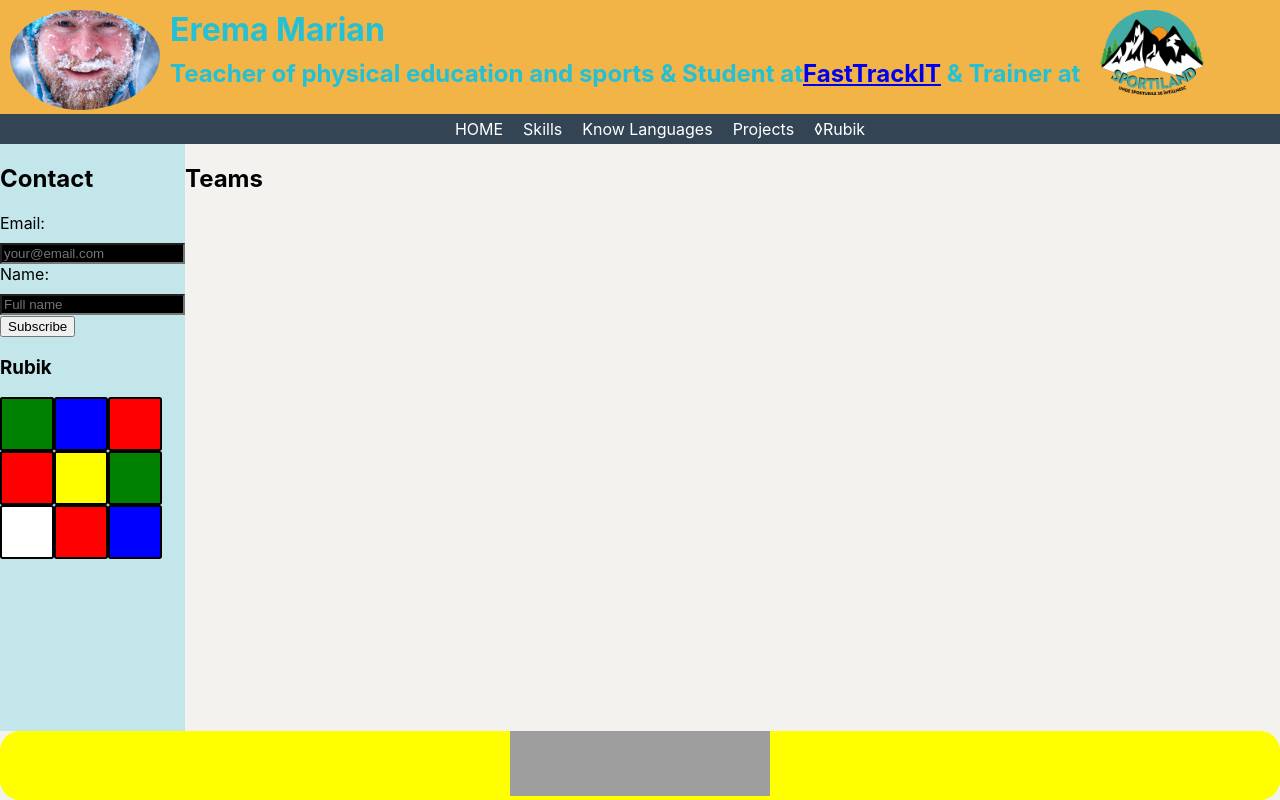
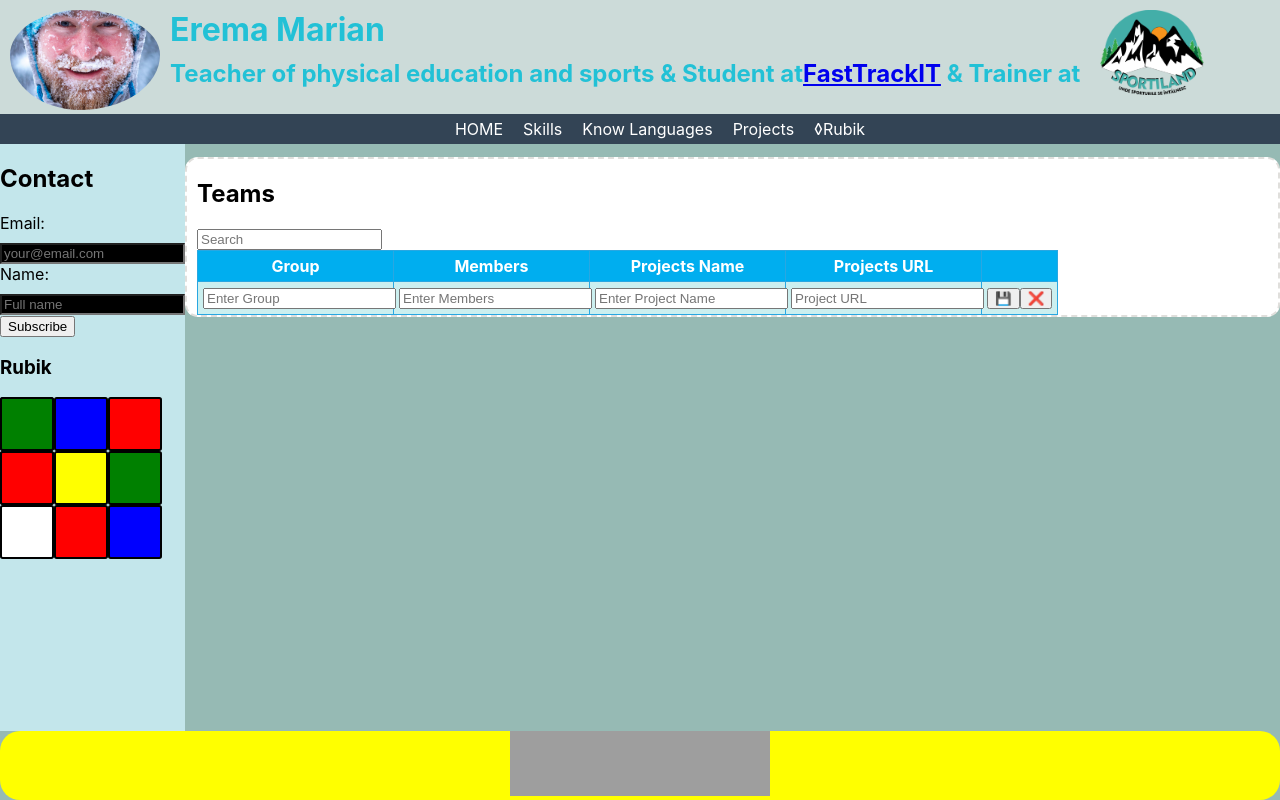
Before and after one commit to marianerema/teams-networking-react, a React (Create React App) app: page / in a window 1280 px wide. Built offline with nearby package versions, Linux system fonts and the light colour scheme; grey boxes are pictures that could not be loaded.

Commit message:
prepare TeamsTable

```diff
--- a/src/main/ContentWrapper.tsx
+++ b/src/main/ContentWrapper.tsx
@@ -1,4 +1,5 @@
 import { SideMenu } from "../menu/SideMenu";
+import { TeamsTable } from "../teams/TeamsTable";
 import { KnowLanguagesTable } from "./KnowLanguagesTable";
 
 export function ContentWrapper() {
@@ -18,8 +19,13 @@ export function ContentWrapper() {
           <ul id="skills-list"></ul>
         </div>
 
-        <div>
+        {/* <!--Teams--> */}
+        <div className="page" style={{ display: "block" }}>
           <h2>Teams</h2>
+          <div>
+            <input type="search" name="search" id="search" placeholder="Search" />
+          </div>
+          <TeamsTable />
         </div>
 
         {/* <!--LANGUAGES--> */}
--- /dev/null
+++ b/src/teams/TeamsTable.tsx
@@ -0,0 +1,49 @@
+import "./style.css";
+
+export function TeamsTable() {
+  return (
+    <form id="editForm" action="" method="POST">
+      <table id="teams">
+        <thead>
+          <tr>
+            <th>Group</th>
+            <th>Members</th>
+            <th>Projects Name</th>
+            <th>Projects URL</th>
+            <th></th>
+          </tr>
+        </thead>
+
+        <tbody></tbody>
+
+        <tfoot>
+          <tr>
+            <td>
+              <input type="text" placeholder="Enter Group" name="promotion" id="promotion" required />
+            </td>
+
+            <td>
+              <input type="text" placeholder="Enter Members" name="members" id="members" required />
+            </td>
+
+            <td>
+              <input type="text" placeholder="Enter Project Name" name="name" id="name" required />
+            </td>
+
+            <td>
+              <input type="text" placeholder="Project URL" name="url" id="url" required />
+            </td>
+            <td>
+              <button type="submit" title="Save">
+                💾
+              </button>
+              <button type="reset" title="Cancel">
+                ❌
+              </button>
+            </td>
+          </tr>
+        </tfoot>
+      </table>
+    </form>
+  );
+}
--- /dev/null
+++ b/src/teams/style.css
@@ -0,0 +1,108 @@
+body {
+  background-color: rgb(150, 186, 180);
+  margin: 0px;
+  min-height: 100%;
+  display: flex;
+  flex-direction: column;
+}
+
+#main {
+  flex: 2;
+  padding-top: 1%;
+}
+
+#header-wrapper {
+  position: relative;
+  top: 0;
+  left: 0;
+  width: 100%;
+  display: flex;
+  background: #e6ebebad;
+}
+
+#picture {
+  height: 100px;
+  padding: 10px;
+}
+
+#subTitle {
+  color: rgba(255, 255, 255, 0.803);
+  margin: 5px;
+  font-size: larger;
+  font-weight: 500;
+}
+
+thead {
+  display: table-header-group;
+  background-color: aquamarine;
+}
+
+table {
+  width: 100%;
+  border-collapse: collapse;
+  display: table-row;
+  color: #dc1c1c;
+  background-color: rgb(203, 239, 239);
+}
+
+#teams th,
+#teams td {
+  border: 1px solid #29a7e1;
+  padding: 5px;
+}
+
+#teams th {
+  background-color: #00aeef;
+  color: white;
+}
+
+#teams tr:nth-child(even) {
+  background-color: #f2f2f2;
+}
+
+#teams tfoot input[type="text"] {
+  width: 100%;
+}
+#teams tfoot input :not([type="image" i]) {
+  box-sizing: border-box;
+}
+
+.loading-mask {
+  position: relative;
+}
+.loading-mask::before {
+  content: "";
+  position: absolute;
+  top: 0;
+  right: 0;
+  bottom: 0;
+  left: 0;
+  background-color: #00000040;
+  /* rgba(0, 0, 0, 0.25) */
+}
+@keyframes spin {
+  from {
+    transform: rotate(0deg);
+  }
+  to {
+    transform: rotate(359deg);
+  }
+}
+
+.loading-mask::after {
+  content: "💠";
+  text-align: center;
+  /* content: ""; */
+
+  position: absolute;
+  border-width: 3px;
+  border-style: solid;
+  border-color: transparent #fff #fff;
+  border-radius: 50%;
+  width: 24px;
+  height: 24px;
+  top: calc(50% - 12px);
+  left: calc(50% - 12px);
+  animation: 2s linear 0s normal none infinite running spin;
+  filter: drop-shadow(0 0 2 rgba(0, 0, 0, 0.33));
+}
```
